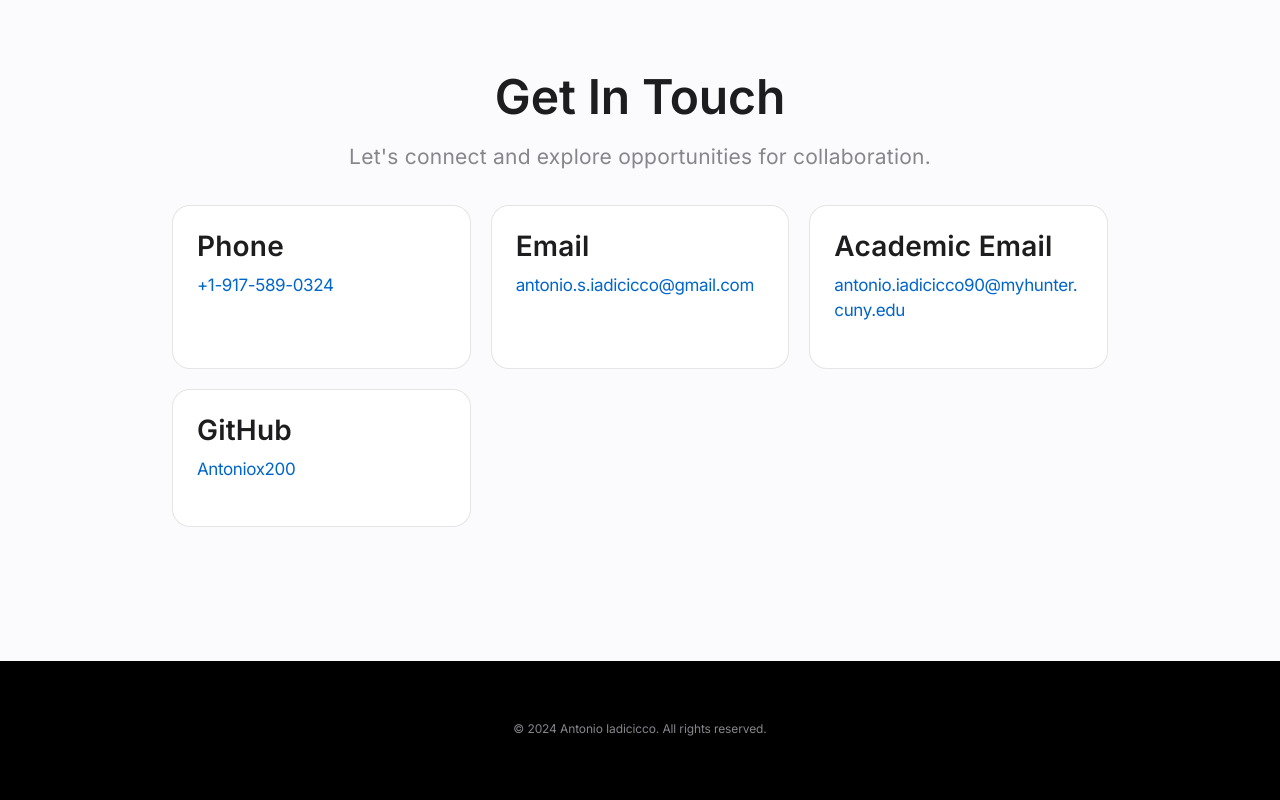
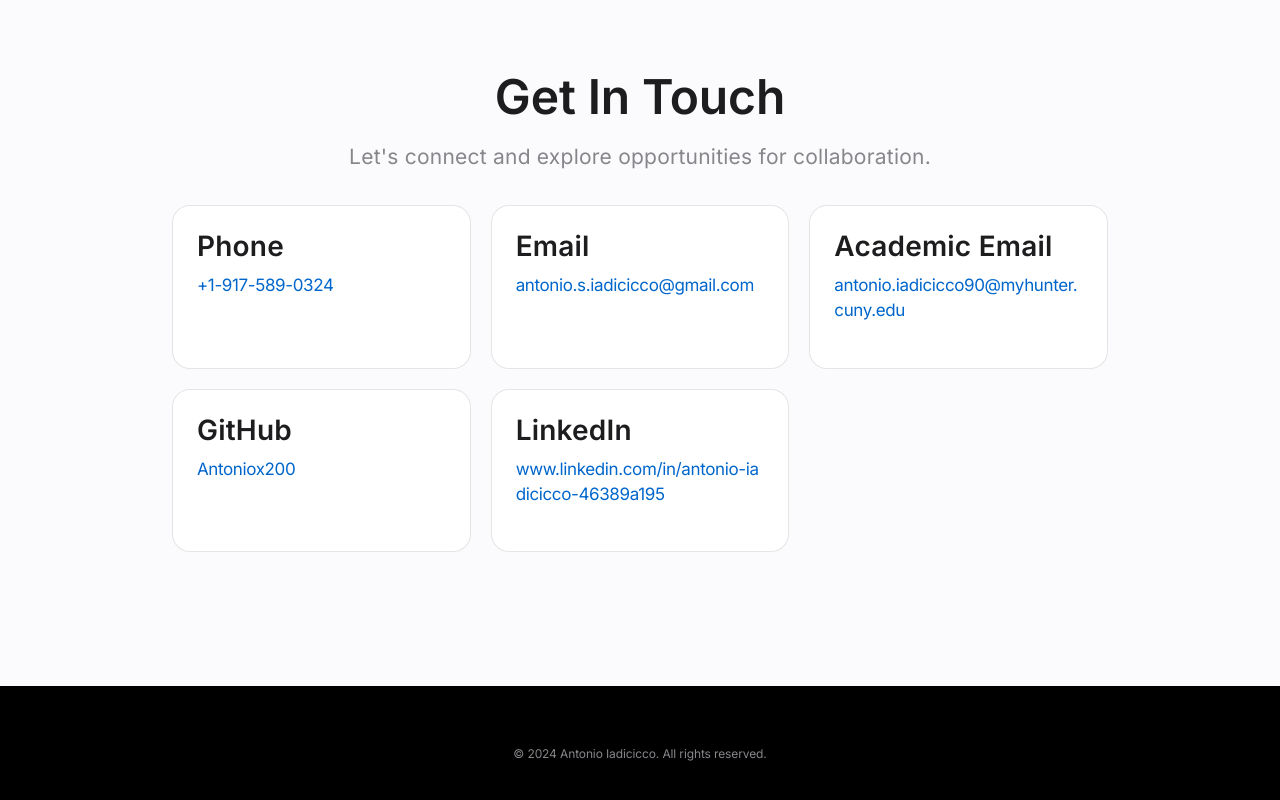
Before and after one commit to Antoniox200/antoniox200.github.io, a React (Vite) app: page / in a window 1280 px wide. Shown: the part 6132-6932 px from the top of the page. Built offline with nearby package versions, Linux system fonts and the light colour scheme.

Commit message:
Added LinkedIn contact information to the Contact component

```diff
--- a/src/components/Contact.jsx
+++ b/src/components/Contact.jsx
@@ -19,6 +19,11 @@ function Contact() {
       label: "GitHub",
       value: "Antoniox200",
       link: "https://github.com/Antoniox200"
+    },
+    {
+      label: "LinkedIn",
+      value: "www.linkedin.com/in/antonio-iadicicco-46389a195",
+      link: "https://www.linkedin.com/in/antonio-iadicicco-46389a195/"
     }
   ]
 
```
